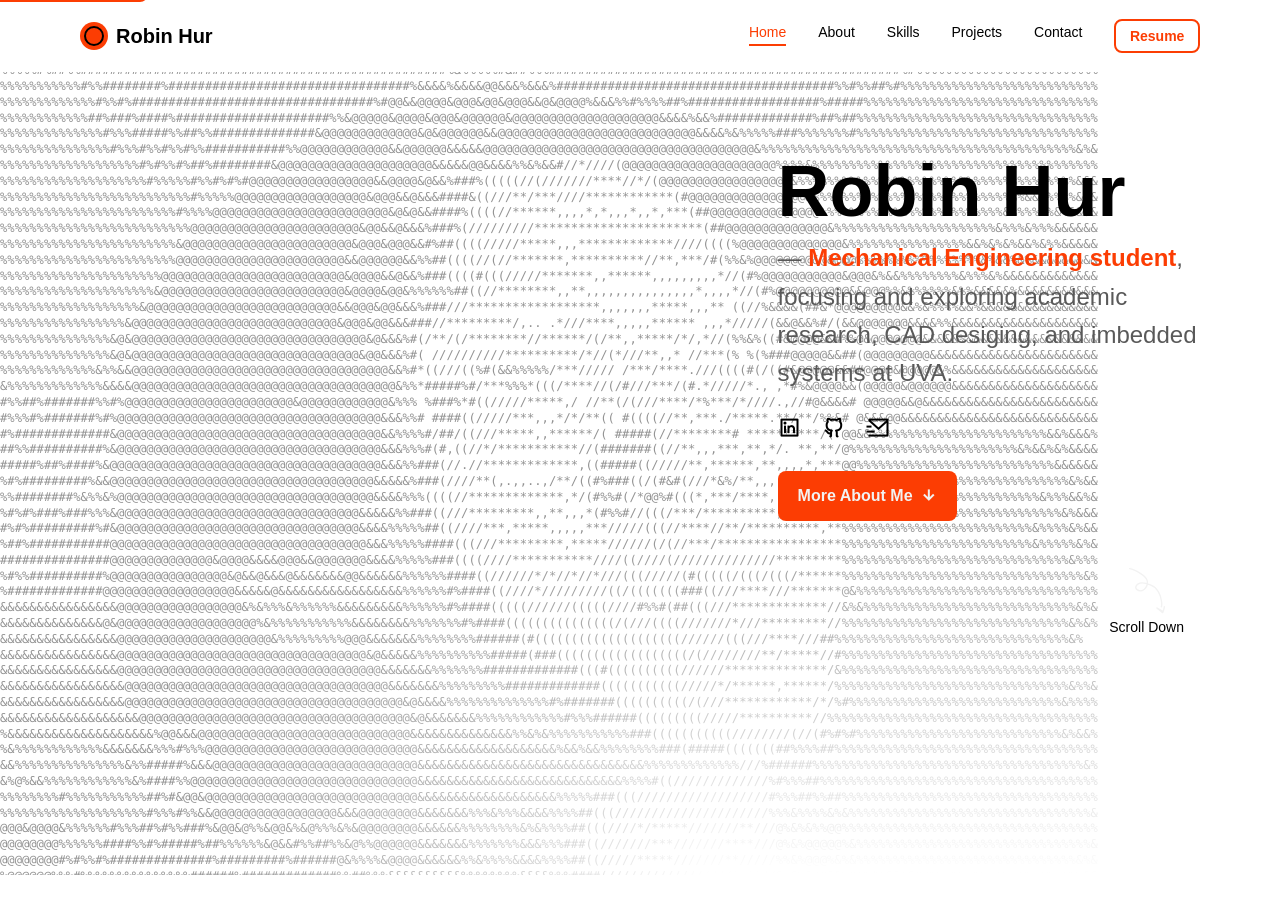
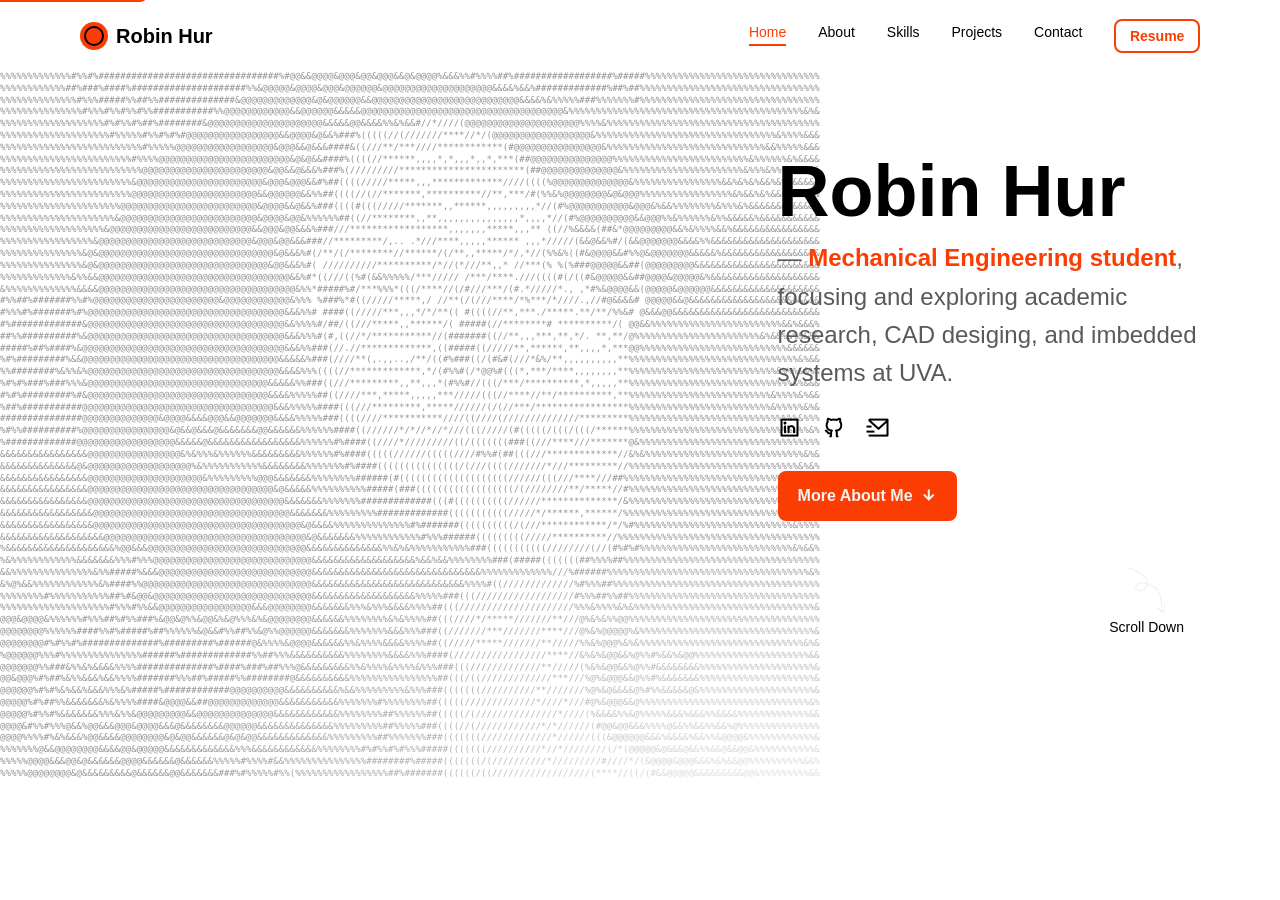
Before and after one commit to RobinKHur/RobinKHur.github.io, a Jekyll site: the page built from index.html, in a window 1280 px wide and 900 px high. Built offline with Jekyll 4.4.1, drawn with Linux system fonts in a browser that asks for light colours; some web fonts are replaced.

Commit message:
Add files via upload

```diff
--- a/css/styles.css
+++ b/css/styles.css
@@ -306,8 +306,8 @@ button { font-family: inherit; cursor: pointer; border: none; background: none;
 
 .home__ascii-art__pre {
   font-family: ui-monospace, "SF Mono", Menlo, Consolas, "Courier New", monospace;
-  /* Sized up another 25% (1.25×) from the previous clamp(6.45px, 0.76vw, 14.06px) → exact math gives 8.0625 / 0.95 / 17.575, written as clamp(8.06px, 0.95vw, 17.58px) below. History of clamps: 22/2.6/48 → 11/1.3/24 → 5.5/0.65/12 → 2.75/0.325/6 → 3.4375/0.40625/7.5 → 5.15625/0.609/11.25 → 6.45/0.76/14.06 → now 8.06/0.95/17.58. Floor 8.06px keeps the figure readable on narrow viewports; 0.95vw scales smoothly; 17.58px ceiling on wide breakpoints. At the ceiling the figure is ≈1439px tall (63 lines × 1.3 × 17.58) — combined with the further-extended `.home { min-height: clamp(875px, 94vh, 1625px) }` and the bottom-fade mask layer, the whole figure still fits within the home section. line-height:1.3 prevents glyph descenders clipping the row above. No max-width on the <pre> — `.home__ascii-art` is the positioning context (inset:0 spans the full section width). */
-  font-size: clamp(8.06px, 0.95vw, 17.58px);
+  /* Reduced 25% (0.75×) from the previous clamp(8.06px, 0.95vw, 17.58px) → exact math gives 6.045 / 0.7125 / 13.185, written as clamp(6.05px, 0.71vw, 13.19px) below. History of clamps: 22/2.6/48 → 11/1.3/24 → 5.5/0.65/12 → 2.75/0.325/6 → 3.4375/0.40625/7.5 → 5.15625/0.609/11.25 → 6.45/0.76/14.06 → 8.06/0.95/17.58 → now 6.05/0.71/13.19. Floor 6.05px keeps the figure visible on narrow viewports; 0.71vw scales smoothly; 13.19px ceiling on wide breakpoints. At the ceiling the figure is ≈1080px tall (63 lines × 1.3 × 13.19) — comfortably inside `.home { min-height: clamp(875px, 75vh, 1625px) }` and well within the bio column, so the bottom-fade mask layer now serves mostly as a soft visual terminus rather than a needed clip. line-height:1.3 prevents glyph descenders clipping the row above. No max-width on the <pre> — `.home__ascii-art` is the positioning context (inset:0 spans the full section width). */
+  font-size: clamp(6.05px, 0.71vw, 13.19px);
   line-height: 1.3;
   color: var(--text-color);
   white-space: pre;
```
